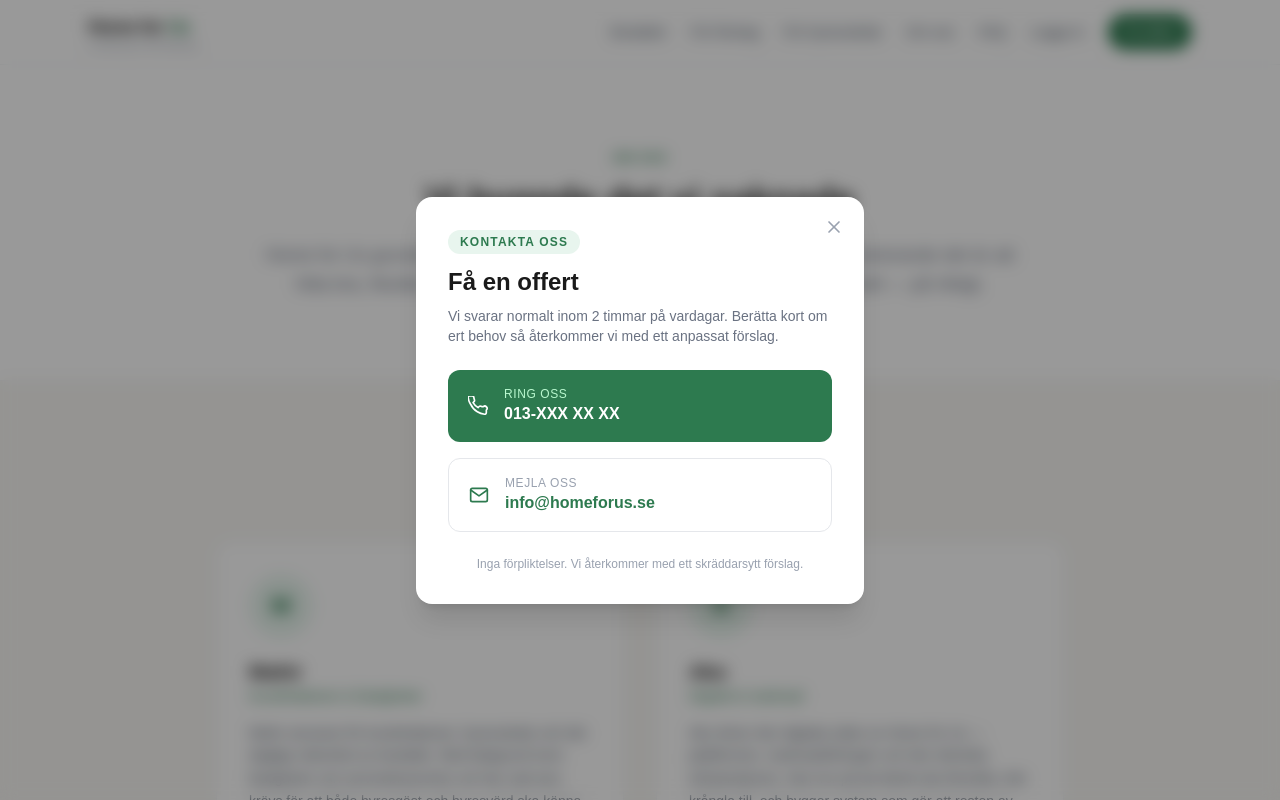
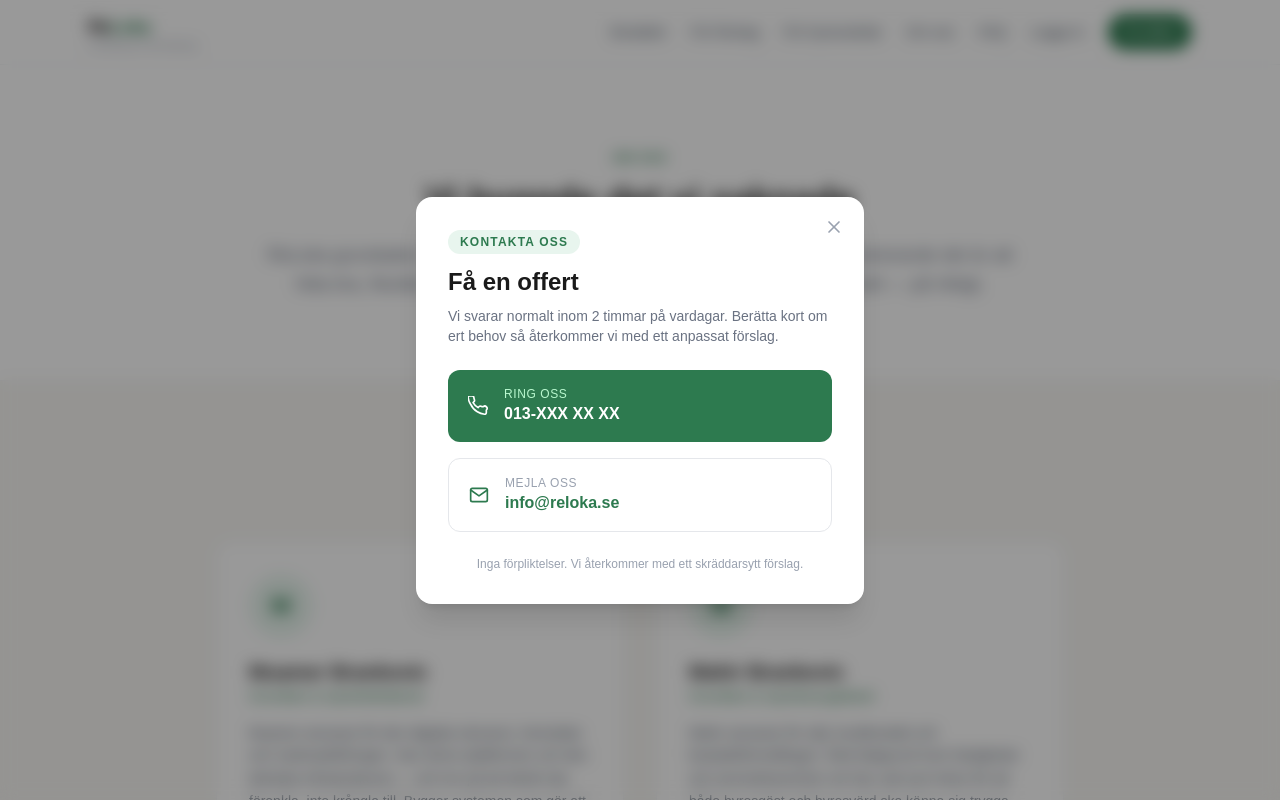
Before and after one commit to MuamerBrankovic/uthyrningsbostader, a Next.js app: page /om-oss in a window 1280 px wide. Both pictures are taken after a click on the button "Få offert". Shown: the top 800 px of the page. Built offline with nearby package versions, Linux system fonts and the light colour scheme; no server answers.

Commit message:
Namnbyte: Home for Us -> ReLoka AB + riktiga foretagsuppgifter

```diff
--- a/app/components/Navbar.tsx
+++ b/app/components/Navbar.tsx
@@ -40,7 +40,7 @@ export default function Navbar() {
             {/* Logotyp */}
             <Link href="/" className="flex flex-col leading-none shrink-0">
               <span className="text-lg font-bold tracking-tight text-[#1a1a1a]">
-                Home for <span className="text-[#2D7A4F]">Us</span>
+                Re<span className="text-[#2D7A4F]">Loka</span>
               </span>
               <span className="text-[10px] text-gray-400 font-medium tracking-wide">
                 Linköping &amp; Norrköping
--- a/app/components/OffertModal.tsx
+++ b/app/components/OffertModal.tsx
@@ -68,7 +68,7 @@ export default function OffertModal({ open, onClose }: Props) {
           </a>
 
           <a
-            href="mailto:info@homeforus.se"
+            href="mailto:info@reloka.se"
             className="flex items-center gap-4 w-full bg-white border border-gray-200 text-[#1a1a1a] rounded-xl px-5 py-4 hover:border-[#2D7A4F] hover:bg-[#f8fdf9] transition-colors"
           >
             <span className="text-[#2D7A4F]">
@@ -79,7 +79,7 @@ export default function OffertModal({ open, onClose }: Props) {
             </span>
             <div>
               <p className="text-xs text-gray-400 font-medium uppercase tracking-wider">Mejla oss</p>
-              <p className="font-semibold text-[#2D7A4F]">info@homeforus.se</p>
+              <p className="font-semibold text-[#2D7A4F]">info@reloka.se</p>
             </div>
           </a>
         </div>
--- a/app/faq/page.tsx
+++ b/app/faq/page.tsx
@@ -44,7 +44,7 @@ const sektioner = [
       },
       {
         f: "Vad händer om något går sönder?",
-        s: "Kontakta din tilldelade kontaktperson på Home for Us. Vi koordinerar med hyresvärden och ser till att det löses snabbt.",
+        s: "Kontakta din tilldelade kontaktperson på ReLoka. Vi koordinerar med hyresvärden och ser till att det löses snabbt.",
       },
     ],
   },
@@ -109,8 +109,8 @@ export default function Faq() {
           <h1 className="text-4xl font-bold text-[#1a1a1a] mt-3 mb-4">Vanliga frågor</h1>
           <p className="text-gray-500 text-sm">
             Hittar du inte svaret du söker? Kontakta oss direkt på{" "}
-            <a href="mailto:info@homeforus.se" className="text-[#2D7A4F] hover:underline">
-              info@homeforus.se
+            <a href="mailto:info@reloka.se" className="text-[#2D7A4F] hover:underline">
+              info@reloka.se
             </a>
             .
           </p>
--- a/app/om-oss/page.tsx
+++ b/app/om-oss/page.tsx
@@ -4,7 +4,7 @@ import Link from "next/link";
 export const metadata: Metadata = {
   title: "Om oss",
   description:
-    "Lär känna grundarna bakom Home for Us — Mahir och Ako — och varför vi startade en plattform för företagsbostäder i Linköping och Norrköping.",
+    "Lär känna grundarna bakom ReLoka — Muamer och Mahir — och varför vi startade en plattform för företagsbostäder i Linköping och Norrköping.",
 };
 
 export default function OmOss() {
@@ -17,7 +17,7 @@ export default function OmOss() {
           <span className="text-xs font-semibold uppercase tracking-widest text-[#2D7A4F]">Om oss</span>
           <h1 className="text-4xl font-bold text-[#1a1a1a] mt-3 mb-5">Vi byggde det vi saknade</h1>
           <p className="text-gray-500 text-lg leading-relaxed">
-            Home for Us grundades av Mahir och Ako efter att de själva upplevt hur frustrerande det är
+            ReLoka grundades av Muamer och Mahir efter att de själva upplevt hur frustrerande det är
             att hitta bra, flexibla bostäder till konsulter på uppdrag. Vi ville göra det enkelt — på riktigt.
           </p>
         </div>
@@ -28,32 +28,33 @@ export default function OmOss() {
         <h2 className="text-2xl font-bold text-[#1a1a1a] mb-12 text-center">Grundarna</h2>
         <div className="grid md:grid-cols-2 gap-8">
 
+          {/* Muamer */}
+          <div className="bg-white rounded-2xl border border-gray-100 p-8">
+            <div className="w-16 h-16 rounded-full bg-[#e8f5ee] flex items-center justify-center text-[#2D7A4F] font-bold text-2xl mb-5">
+              M
+            </div>
+            <h3 className="text-xl font-bold text-[#1a1a1a]">Muamer Brankovic</h3>
+            <p className="text-sm text-[#2D7A4F] font-medium mb-4">Grundare &amp; styrelseledamot</p>
+            <p className="text-gray-600 text-sm leading-relaxed">
+              Muamer ansvarar för den digitala närvaron, hemsidan och marknadsföringen. Han driver
+              plattformen och den tekniska infrastrukturen — och tror på att teknik ska förenkla,
+              inte krångla till. Bygger systemen som gör att resten av teamet kan fokusera på det
+              mänskliga mötet med kunder och hyresvärdar.
+            </p>
+          </div>
+
           {/* Mahir */}
           <div className="bg-white rounded-2xl border border-gray-100 p-8">
             <div className="w-16 h-16 rounded-full bg-[#e8f5ee] flex items-center justify-center text-[#2D7A4F] font-bold text-2xl mb-5">
               M
             </div>
-            <h3 className="text-xl font-bold text-[#1a1a1a]">Mahir</h3>
-            <p className="text-sm text-[#2D7A4F] font-medium mb-4">Kundrelationer &amp; fastigheter</p>
+            <h3 className="text-xl font-bold text-[#1a1a1a]">Mahir Brankovic</h3>
+            <p className="text-sm text-[#2D7A4F] font-medium mb-4">Grundare &amp; styrelsesuppleant</p>
             <p className="text-gray-600 text-sm leading-relaxed">
-              Mahir ansvarar för kundrelationer, hyresvärdar och det dagliga nätverket av bostäder.
-              Med bakgrund inom fastigheter och servicebranschen vet han vad som krävs för att både
-              hyresgäst och hyresvärd ska känna sig trygga. Han är den som lyfter luren när det
-              behövs — och löser det som behöver lösas.
-            </p>
-          </div>
-
-          {/* Ako */}
-          <div className="bg-white rounded-2xl border border-gray-100 p-8">
-            <div className="w-16 h-16 rounded-full bg-[#e8f5ee] flex items-center justify-center text-[#2D7A4F] font-bold text-2xl mb-5">
-              A
-            </div>
-            <h3 className="text-xl font-bold text-[#1a1a1a]">Ako</h3>
-            <p className="text-sm text-[#2D7A4F] font-medium mb-4">Digitalt &amp; marknad</p>
-            <p className="text-gray-600 text-sm leading-relaxed">
-              Ako driver den digitala sidan av Home for Us — plattformen, marknadsföringen och
-              den tekniska infrastrukturen. Han tror på att teknik ska förenkla, inte krångla till,
-              och bygger system som gör att resten av teamet kan fokusera på det mänskliga.
+              Mahir ansvarar för sälj, kundkontakt och bostadsförmedlingen. Med bakgrund inom
+              fastigheter och servicebranschen vet han vad som krävs för att både hyresgäst och
+              hyresvärd ska känna sig trygga. Han är den som lyfter luren när det behövs — och
+              löser det som behöver lösas.
             </p>
           </div>
         </div>
@@ -72,14 +73,14 @@ export default function OmOss() {
               ingen ville skriva under.
             </p>
             <p>
-              Mahir och Ako insåg att det saknades en seriös aktör som förstod B2B-logiken:
+              Muamer och Mahir insåg att det saknades en seriös aktör som förstod B2B-logiken:
               flexibla avtal, en enda faktura och en kontaktperson att ringa. Inte en app att
               navigera. Inte 14 hyresvärdar att förhandla med.
             </p>
             <p>
-              Home for Us lanserades 2026 med fokus på Linköping och Norrköping — två städer
-              med stark tillväxt inom tech, industri och offentlig sektor, och ett konstant
-              inflöde av konsulter på uppdrag.
+              ReLoka AB grundades 2026 i Linköping av Muamer och Mahir, med fokus på företagsbostäder
+              i Linköping och Norrköping — två städer med stark tillväxt inom tech, industri och
+              offentlig sektor, och ett konstant inflöde av konsulter på uppdrag.
             </p>
           </div>
         </div>
@@ -124,7 +125,7 @@ export default function OmOss() {
           </p>
           <div className="flex flex-col sm:flex-row gap-3 justify-center">
             <a
-              href="mailto:info@homeforus.se"
+              href="mailto:info@reloka.se"
               className="inline-block bg-white text-[#2D7A4F] text-sm font-semibold px-8 py-3.5 rounded-full hover:bg-gray-50 transition-colors"
             >
               Kontakta oss
--- a/app/page.tsx
+++ b/app/page.tsx
@@ -3,7 +3,7 @@ import Link from "next/link";
 import OffertKnapp from "@/app/components/OffertKnapp";
 
 export const metadata: Metadata = {
-  title: "Home for Us — Företagsbostäder i Linköping och Norrköping",
+  title: "ReLoka — Företagsbostäder i Linköping och Norrköping",
   description:
     "Möblerade bostäder för konsulter och tjänsteresenärer i Linköping och Norrköping. Flexibla avtal, fullt möblerat, ingen mäklare.",
 };
@@ -41,7 +41,7 @@ export default function Home() {
         <div className="max-w-5xl mx-auto">
           <div className="grid md:grid-cols-2 gap-12 items-center">
             <div>
-              <span className="text-xs font-semibold uppercase tracking-widest text-[#2D7A4F]">Varför Home for Us?</span>
+              <span className="text-xs font-semibold uppercase tracking-widest text-[#2D7A4F]">Varför ReLoka?</span>
               <h2 className="text-3xl font-bold text-[#1a1a1a] mt-3 mb-6">
                 Att hitta bostad till konsulter<br />är ett heltidsjobb i sig
               </h2>
@@ -60,7 +60,7 @@ export default function Home() {
               </ul>
             </div>
             <div className="bg-[#F8F7F4] rounded-2xl p-8">
-              <h3 className="text-lg font-semibold text-[#1a1a1a] mb-5">Med Home for Us istället:</h3>
+              <h3 className="text-lg font-semibold text-[#1a1a1a] mb-5">Med ReLoka istället:</h3>
               <ul className="space-y-4 text-gray-700 text-sm">
                 {[
                   "Fullt möblerade bostäder redo att flytta in i — direkt.",
@@ -260,7 +260,7 @@ export default function Home() {
           </div>
           <div className="bg-white/5 rounded-2xl p-8 border border-white/10">
             <p className="text-gray-300 text-sm leading-relaxed italic mb-6">
-              &ldquo;Vi anlitar konsulter i Linköping regelbundet och Home for Us har sparat oss otaliga timmar
+              &ldquo;Vi anlitar konsulter i Linköping regelbundet och ReLoka har sparat oss otaliga timmar
               av letande och administration. Rekommenderas varmt.&rdquo;
             </p>
             <div className="flex items-center gap-3">
@@ -311,10 +311,10 @@ export default function Home() {
               013-XXX XX XX
             </a>
             <a
-              href="mailto:info@homeforus.se"
+              href="mailto:info@reloka.se"
               className="inline-block border border-white/40 text-white text-sm font-medium px-8 py-3.5 rounded-full hover:bg-white/10 transition-colors"
             >
-              info@homeforus.se
+              info@reloka.se
             </a>
           </div>
         </div>
@@ -326,14 +326,14 @@ export default function Home() {
           <div className="flex flex-col md:flex-row justify-between gap-10 mb-10">
             <div>
               <div className="flex flex-col leading-none mb-3">
-                <span className="text-white font-bold text-lg">Home for <span className="text-[#2D7A4F]">Us</span></span>
+                <span className="text-white font-bold text-lg">Re<span className="text-[#2D7A4F]">Loka</span> AB</span>
                 <span className="text-[10px] text-gray-500 font-medium tracking-wide mt-0.5">Linköping &amp; Norrköping</span>
               </div>
               <p className="text-sm max-w-xs leading-relaxed">
                 Möblerade företagsbostäder med personlig service. Vi gör boende-logistiken enkel för HR och konsultbolag.
               </p>
-              <p className="text-xs text-gray-600 mt-3">Org.nr: 559XXX-XXXX</p>
-              <p className="text-xs text-gray-600">Storgatan 1, 582 22 Linköping</p>
+              <p className="text-xs text-gray-600 mt-3">Org.nr: under registrering</p>
+              <p className="text-xs text-gray-600">Linköping, Sverige</p>
             </div>
             <div className="flex gap-16 text-sm">
               <div className="flex flex-col gap-2">
@@ -346,13 +346,13 @@ export default function Home() {
                 <span className="text-white font-medium mb-1 text-xs uppercase tracking-wider">Företaget</span>
                 <Link href="/om-oss" className="hover:text-white transition-colors">Om oss</Link>
                 <Link href="/faq" className="hover:text-white transition-colors">FAQ</Link>
-                <a href="mailto:info@homeforus.se" className="hover:text-white transition-colors">Kontakt</a>
+                <a href="mailto:info@reloka.se" className="hover:text-white transition-colors">Kontakt</a>
               </div>
             </div>
           </div>
           <div className="border-t border-gray-800 pt-6 text-xs text-gray-600 flex flex-col sm:flex-row justify-between gap-2">
-            <span>© 2026 Home for Us. Alla rättigheter förbehållna.</span>
-            <a href="mailto:info@homeforus.se" className="hover:text-gray-400 transition-colors">info@homeforus.se</a>
+            <span>© 2026 ReLoka AB. Alla rättigheter förbehållna.</span>
+            <a href="mailto:info@reloka.se" className="hover:text-gray-400 transition-colors">info@reloka.se</a>
           </div>
         </div>
       </footer>
```
Also changed, not shown: app/layout.tsx (+5 -5 lines), app/rum/[id]/page.tsx (+7 -2 lines), 2 other files (tests, documents, lock files or other folders).
